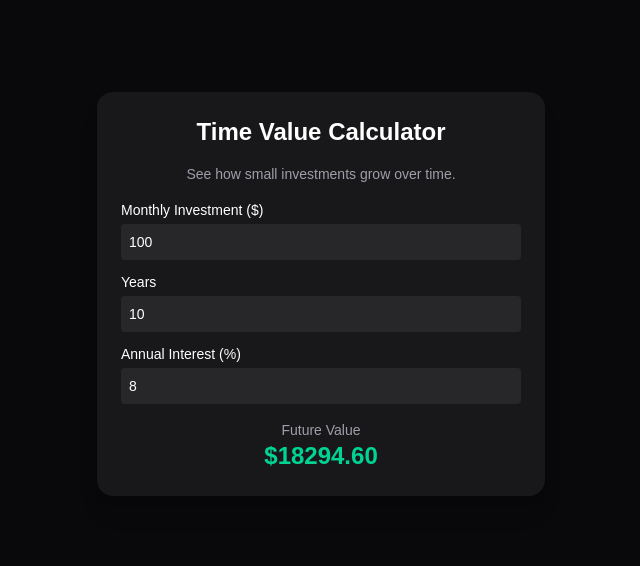
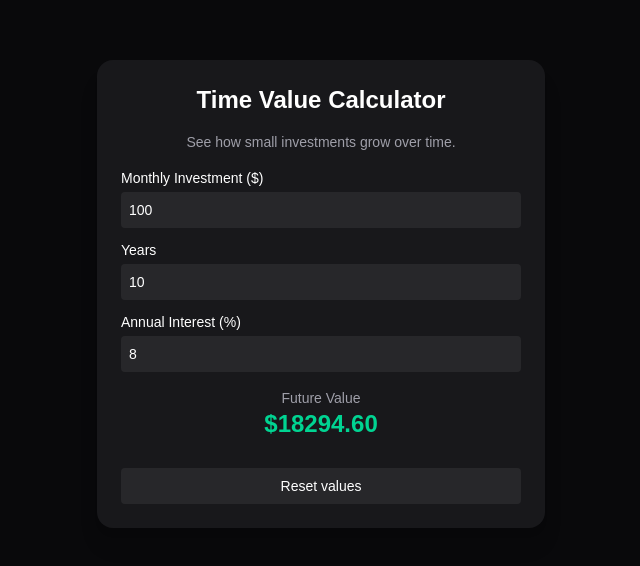
Before and after one commit to SarceRoinuj1/skymicroapp, a Next.js app: page / in a window 1280 px wide. Shown: the part 106-672 px from the top of the page, without its empty margins (319-959 px from the left). Built offline with nearby package versions, Linux system fonts and the light colour scheme.

Commit message:
improve copy and add reset

```diff
--- a/src/app/page.tsx
+++ b/src/app/page.tsx
@@ -21,9 +21,10 @@ export default function Home() {
           Time Value Calculator
         </h1>
 
-        <p className="text-sm text-zinc-400 text-center">
-          See how small investments grow over time.
-        </p>
+       <p className="text-sm text-zinc-400 text-center">
+        See how small investments grow over time.
+       </p>
+
 
         <div className="space-y-3">
           <label className="block text-sm">
@@ -63,6 +64,17 @@ export default function Home() {
             ${futureValue.toFixed(2)}
           </p>
         </div>
+        <button
+  onClick={() => {
+    setMonthly(100);
+    setYears(10);
+    setRate(8);
+  }}
+  className="w-full mt-3 p-2 rounded bg-zinc-800 text-sm hover:bg-zinc-700"
+>
+  Reset values
+</button>
+
       </div>
     </main>
   );
```
